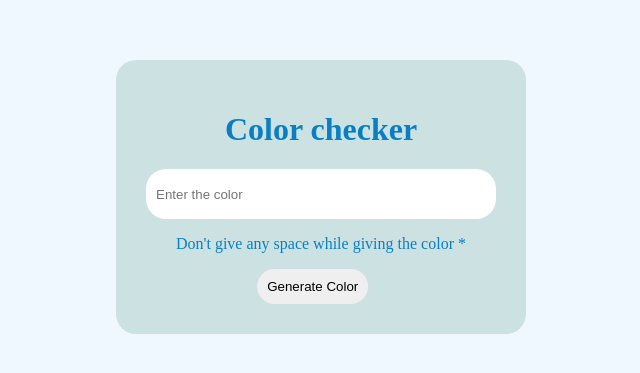
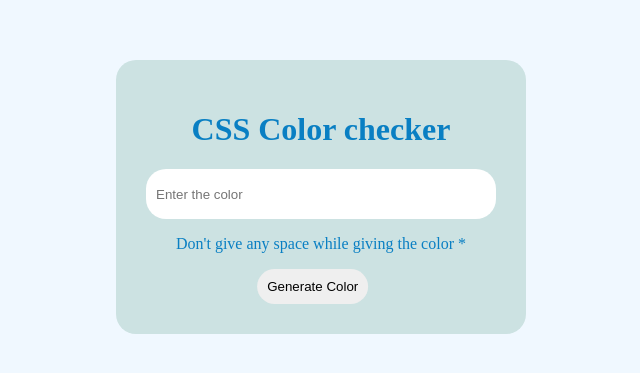
Before and after one commit to HARIPRASADREDDY-DANDU/Color-Checker, a plain HTML site: page index.html in a window 1280 px wide. Shown: the part 211-584 px from the top of the page, without its empty margins (319-959 px from the left). Drawn offline with Linux system fonts and the light colour scheme.

Commit message:
Update index.html

```diff
--- a/index.html
+++ b/index.html
@@ -9,7 +9,7 @@
 </head>
 <body>
     <div class="clas">
-        <h1 class="txt">Color checker</h1>
+        <h1 class="txt">CSS Color checker</h1>
         <input type="text" placeholder="Enter the color" class="cl">
         <p class="txt">Don't give any space while giving the color <span class="star">*</span></p>
         <button class="btn click" >Generate Color</button>
```
